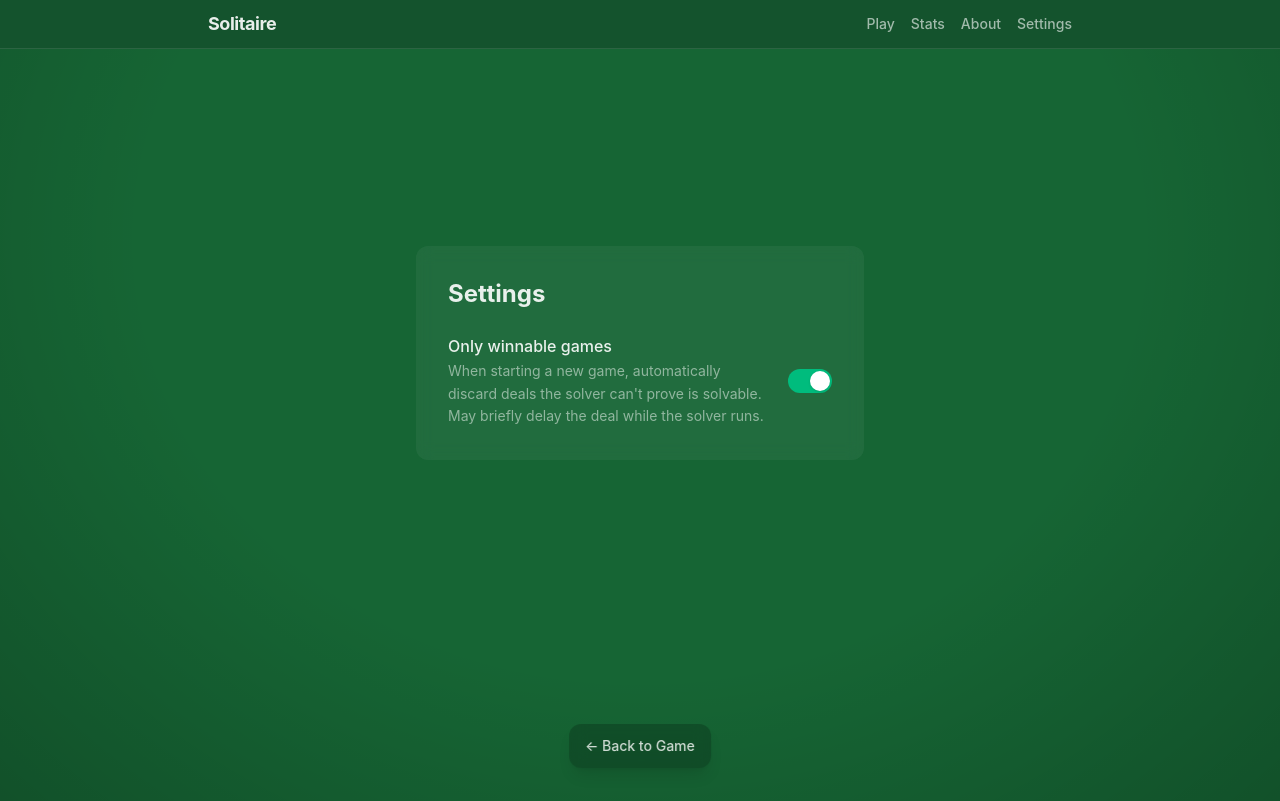
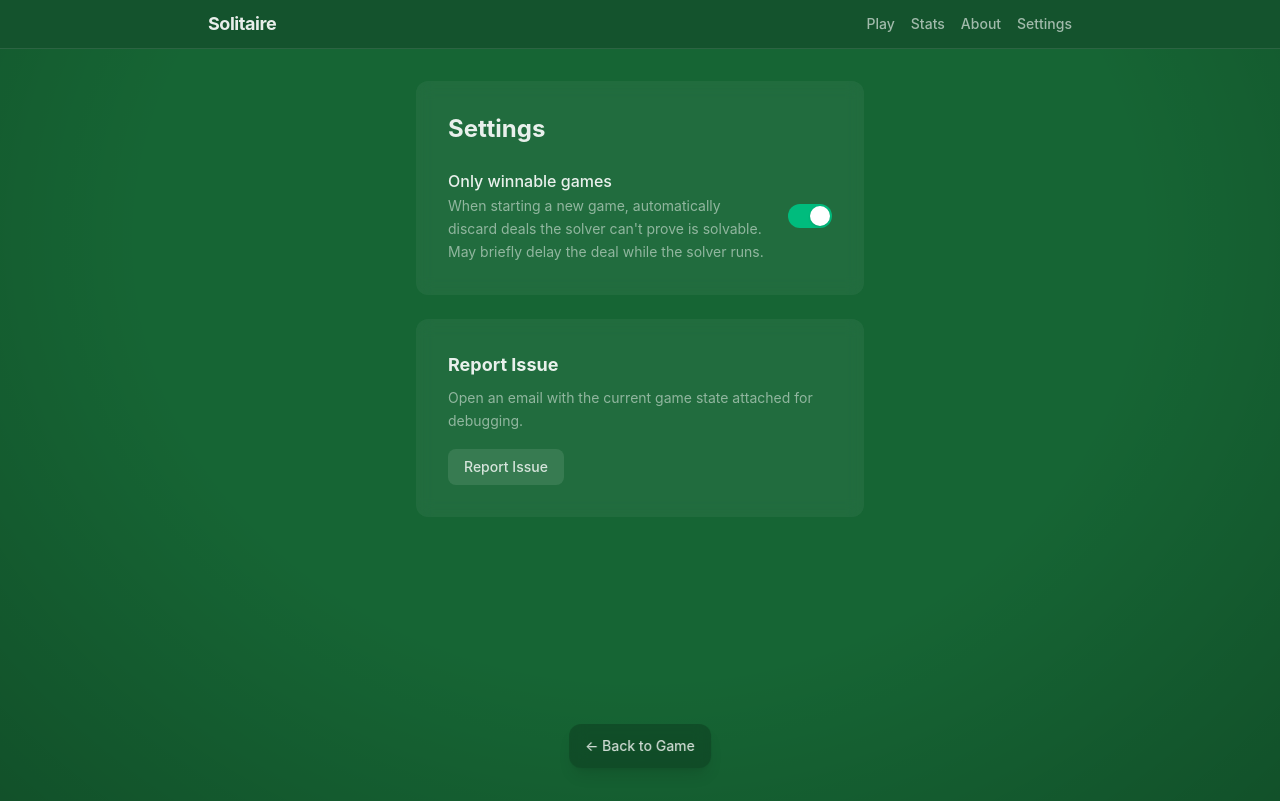
Before and after one commit to LBiddiscombe/sveltekit-solitaire, a SvelteKit app: page /settings in a window 1280 px wide. Built offline with nearby package versions, Linux system fonts and the light colour scheme.

Commit message:
added a report an issue button to settings

```diff
--- a/src/routes/settings/+page.svelte
+++ b/src/routes/settings/+page.svelte
@@ -1,6 +1,7 @@
 <script lang="ts">
 	import { resolveRoute } from '$app/paths';
 	import { getSettings, updateSettings } from '$lib/settings';
+	import { game } from '$lib/state/game.svelte';
 
 	let settings = $state(getSettings());
 
@@ -8,9 +9,35 @@
 		const next = !settings.onlyWinnable;
 		settings = updateSettings({ onlyWinnable: next });
 	}
+
+	const mailtoHref = $derived.by(() => {
+		const subject = game.seed !== undefined ? `Solitaire Issue - ${game.seed}` : 'Solitaire Issue';
+
+		const state = {
+			stock: game.stock,
+			waste: game.waste,
+			tableau: game.tableau,
+			foundations: game.foundations,
+			seed: game.seed,
+			mode: game.mode,
+			difficulty: game.difficulty,
+			moveCount: game.moveCount
+		};
+
+		const body = [
+			"Please describe the issue you're experiencing:",
+			'',
+			'[Describe your issue here]',
+			'',
+			'--- Game State ---',
+			JSON.stringify(state, null, 2)
+		].join('\n');
+
+		return `mailto:lee.biddiscombe@btinternet.com?subject=${encodeURIComponent(subject)}&body=${encodeURIComponent(body)}`;
+	});
 </script>
 
-<div class="flex min-h-[calc(100dvh-12rem)] items-center justify-center px-4">
+<div class="flex flex-col items-center gap-6 px-4 py-8 pb-28">
 	<div class="w-full max-w-md rounded-xl bg-white/5 p-8 backdrop-blur-sm">
 		<h1 class="text-2xl font-bold text-white/90">Settings</h1>
 		<div class="mt-6 space-y-6">
@@ -40,6 +67,20 @@
 			</div>
 		</div>
 	</div>
+
+	<div class="w-full max-w-md rounded-xl bg-white/5 p-8 backdrop-blur-sm">
+		<h2 class="text-lg font-bold text-white/90">Report Issue</h2>
+		<p class="mt-2 text-sm leading-relaxed text-white/50">
+			Open an email with the current game state attached for debugging.
+		</p>
+		<a
+			href={mailtoHref}
+			rel="external"
+			class="mt-4 inline-flex items-center gap-1.5 rounded-lg bg-white/10 px-4 py-2 text-sm font-medium text-white/80 transition-all hover:bg-white/20 active:scale-95"
+		>
+			Report Issue
+		</a>
+	</div>
 </div>
 
 <div
```
